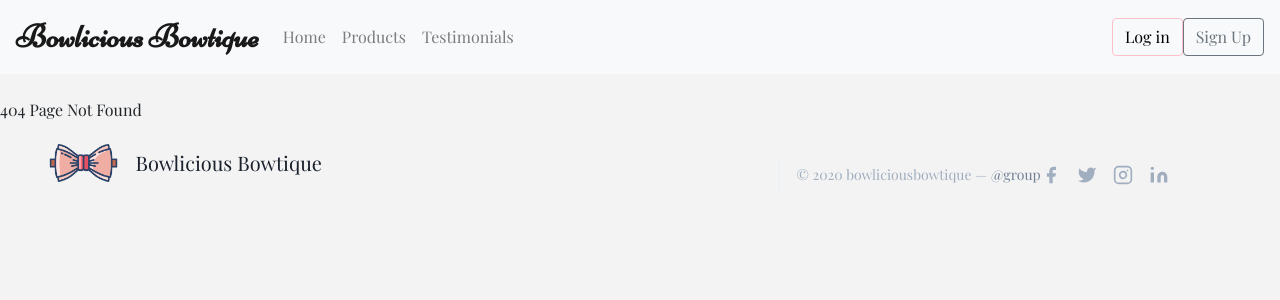
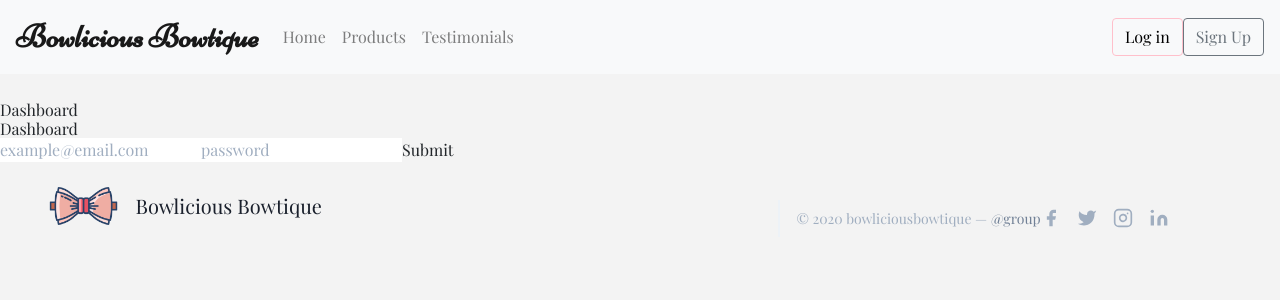
Before and after one commit to MatthewPalmer9/bowliciousbowtique, a React (Create React App) app: page /dashboard in a window 1280 px wide. Before the commit this address had no page. Shown: the top 300 px of the page. Built offline with nearby package versions, Linux system fonts and the light colour scheme.

Commit message:
Added a registration component for testing. The connection is successful. Next step is to establish API communication.

```diff
--- a/package.json
+++ b/package.json
@@ -6,6 +6,7 @@
     "@testing-library/jest-dom": "^4.2.4",
     "@testing-library/react": "^9.3.2",
     "@testing-library/user-event": "^7.1.2",
+    "axios": "^0.21.0",
     "bootstrap": "^4.5.2",
     "react": "^16.13.1",
     "react-dom": "^16.13.1",
--- a/src/App.js
+++ b/src/App.js
@@ -13,6 +13,9 @@ import Login from './sessions/Login';
 import Signup from './sessions/Signup';
 import Test from './components/Test.js';
 
+// Testing
+import Dashboard from './components/temp-study/Dashboard.jsx';
+
 
 export default class App extends Component {
 
@@ -23,6 +26,7 @@ export default class App extends Component {
           <Navbar />
             <Switch>
               <Route exact path="/" component={Home}/>
+              <Route exact path="/dashboard" component={Dashboard} />
               <Route exact path="/test" component={Test} />
               <Route exact path="/testimonials" component={TestimonialsContainer}/>
               <Route exact path="/products" component={ProductContainer} />
--- /dev/null
+++ b/src/components/auth/Registration.jsx
@@ -0,0 +1,53 @@
+import React, { Component } from 'react';
+
+export default class Registration extends Component {
+    constructor(props) {
+        super(props);
+        this.state = {
+            email: "",
+            password: "",
+            registrationErrors: ""
+        }
+
+        this.handleSubmit = this.handleSubmit.bind(this);
+        this.handleChange = this.handleChange.bind(this);
+    }
+
+    handleChange(event) {
+        this.setState({
+            [event.target.name]: event.target.value
+        })
+    }
+
+    handleSubmit(event) {
+        console.log("success");
+        event.preventDefault();
+    }
+
+    render() {
+        return (
+            <div>
+                <form onSubmit={this.handleSubmit}>
+                    <input
+                        onChange={this.handleChange}
+                        type="email"
+                        name="email"
+                        placeholder="example@email.com"
+                        value={this.state.email}
+                        required
+                    />
+
+                    <input
+                        onChange={this.handleChange}
+                        type="password"
+                        name="password"
+                        placeholder="password"
+                        value={this.state.password}
+                        required
+                    />
+                    <button type="submit">Submit</button>
+                </form>
+            </div>
+        )
+    }
+}
--- /dev/null
+++ b/src/components/temp-study/Dashboard.jsx
@@ -0,0 +1,14 @@
+import React from 'react';
+import Registration from '../../components/auth/Registration.jsx';
+
+const Dashboard = () => {
+    return (
+        <div>
+            <h1>Dashboard</h1>
+            <h1>Dashboard</h1>
+            <Registration />
+        </div>
+    )
+}
+
+export default Dashboard;
```
Also changed, not shown: 1 other file (tests, documents, lock files or other folders).
